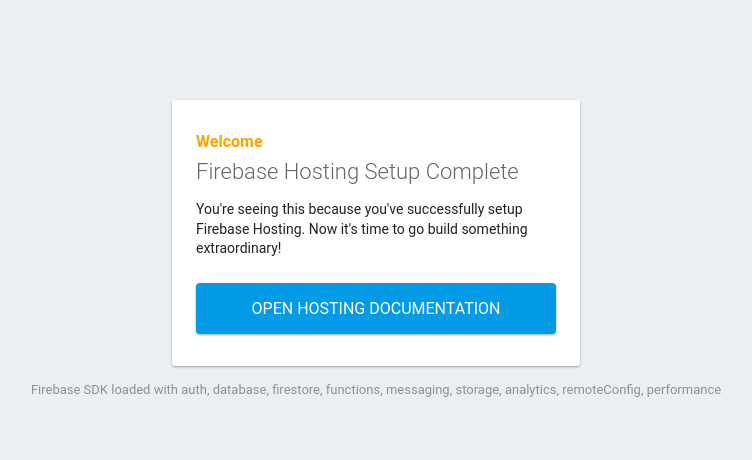
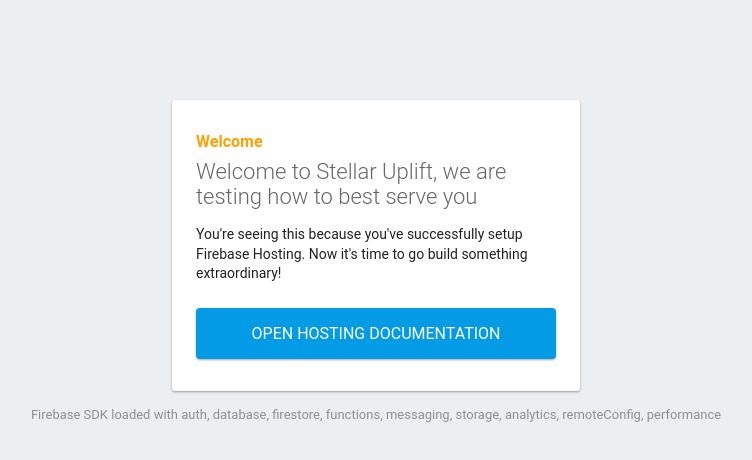
Before and after one commit to upliftaiwork/stellar-uplift, a website: page public/index.html in a window 1280 px wide. Shown: the whole page, without its empty margins (264-1016 px from the left). Drawn offline with Linux system fonts and the light colour scheme; some packages are replaced by stand-ins of ours.

Commit message:
Force update index.html with custom content"

```diff
--- a/public/index.html
+++ b/public/index.html
@@ -3,11 +3,9 @@
 <head>
     <meta charset="utf-8">
     <meta name="viewport" content="width=device-width, initial-scale=1">
-    <title>Welcome to Stellar Uplift we are testing how to best serve you</title>
-
+    <title>Welcome to Stellar Uplift</title>
     <!-- update the version number as needed -->
     <script defer src="/__/firebase/10.12.2/firebase-app-compat.js"></script>
-    <!-- include only the Firebase features as you need -->
     <script defer src="/__/firebase/10.12.2/firebase-auth-compat.js"></script>
     <script defer src="/__/firebase/10.12.2/firebase-database-compat.js"></script>
     <script defer src="/__/firebase/10.12.2/firebase-firestore-compat.js"></script>
@@ -17,12 +15,7 @@
     <script defer src="/__/firebase/10.12.2/firebase-analytics-compat.js"></script>
     <script defer src="/__/firebase/10.12.2/firebase-remote-config-compat.js"></script>
     <script defer src="/__/firebase/10.12.2/firebase-performance-compat.js"></script>
-    <!--
-      initialize the SDK after all desired features are loaded, set useEmulator to false
-      to avoid connecting the SDK to running emulators.
-    -->
     <script defer src="/__/firebase/init.js?useEmulator=true"></script>
-
     <style media="screen">
         body { background: #ECEFF1; color: rgba(0,0,0,0.87); font-family: Roboto, Helvetica, Arial, sans-serif; margin: 0; padding: 0; }
         #message { background: white; max-width: 360px; margin: 100px auto 16px; padding: 32px 24px; border-radius: 3px; }
@@ -41,30 +34,14 @@
 <body>
     <div id="message">
         <h2>Welcome</h2>
-      <h1>Firebase Hosting Setup Complete</h1>
+        <h1>Welcome to Stellar Uplift, we are testing how to best serve you</h1>
         <p>You're seeing this because you've successfully setup Firebase Hosting. Now it's time to go build something extraordinary!</p>
         <a target="_blank" href="https://firebase.google.com/docs/hosting/">Open Hosting Documentation</a>
     </div>
     <p id="load">Firebase SDK Loading&hellip;</p>
-
     <script>
         document.addEventListener('DOMContentLoaded', function() {
             const loadEl = document.querySelector('#load');
-        // // 🔥🔥🔥🔥🔥🔥🔥🔥🔥🔥🔥🔥🔥🔥🔥🔥🔥🔥🔥🔥🔥🔥🔥🔥🔥🔥🔥🔥🔥🔥🔥
-        // // The Firebase SDK is initialized and available here!
-        //
-        // firebase.auth().onAuthStateChanged(user => { });
-        // firebase.database().ref('/path/to/ref').on('value', snapshot => { });
-        // firebase.firestore().doc('/foo/bar').get().then(() => { });
-        // firebase.functions().httpsCallable('yourFunction')().then(() => { });
-        // firebase.messaging().requestPermission().then(() => { });
-        // firebase.storage().ref('/path/to/ref').getDownloadURL().then(() => { });
-        // firebase.analytics(); // call to activate
-        // firebase.analytics().logEvent('tutorial_completed');
-        // firebase.performance(); // call to activate
-        //
-        // // 🔥🔥🔥🔥🔥🔥🔥🔥🔥🔥🔥🔥🔥🔥🔥🔥🔥🔥🔥🔥🔥🔥🔥🔥🔥🔥🔥🔥🔥🔥🔥
-
             try {
                 let app = firebase.app();
                 let features = [
```
Lines whose indentation alone changed are shown as unchanged.
